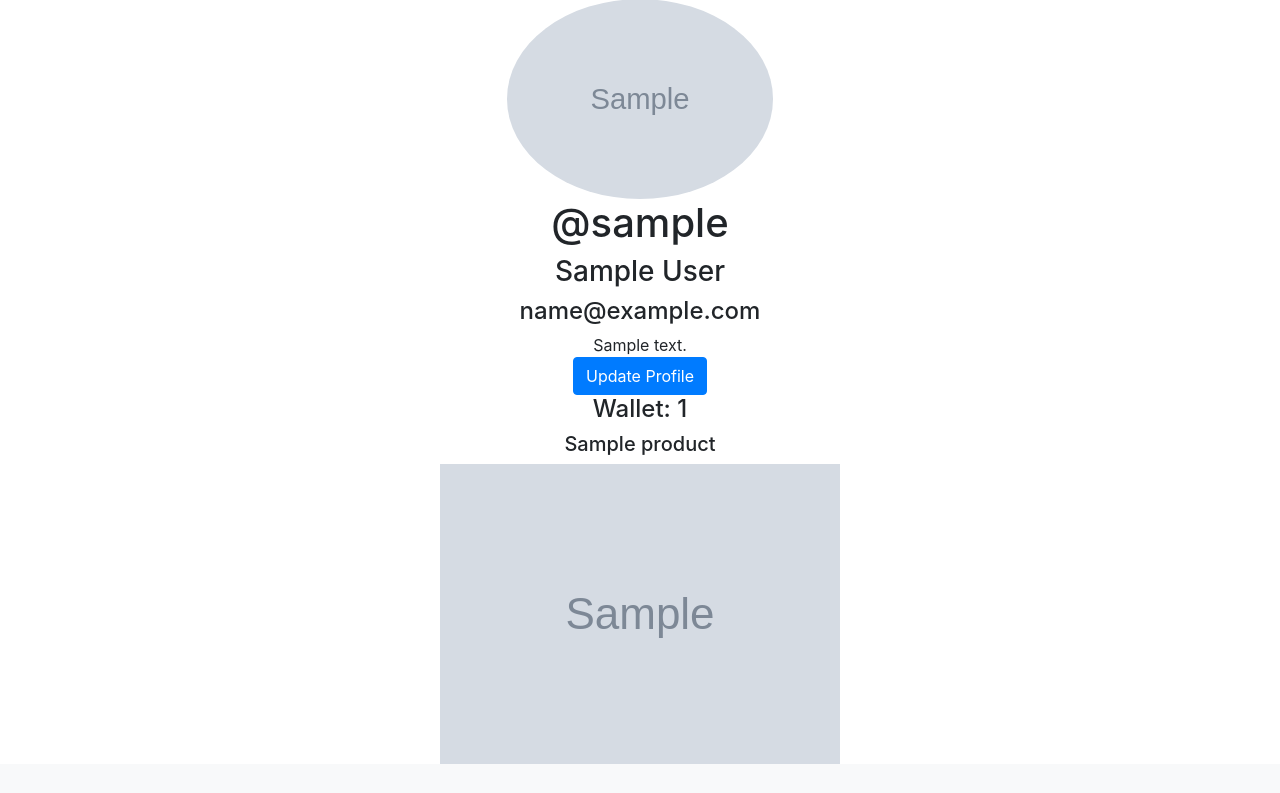
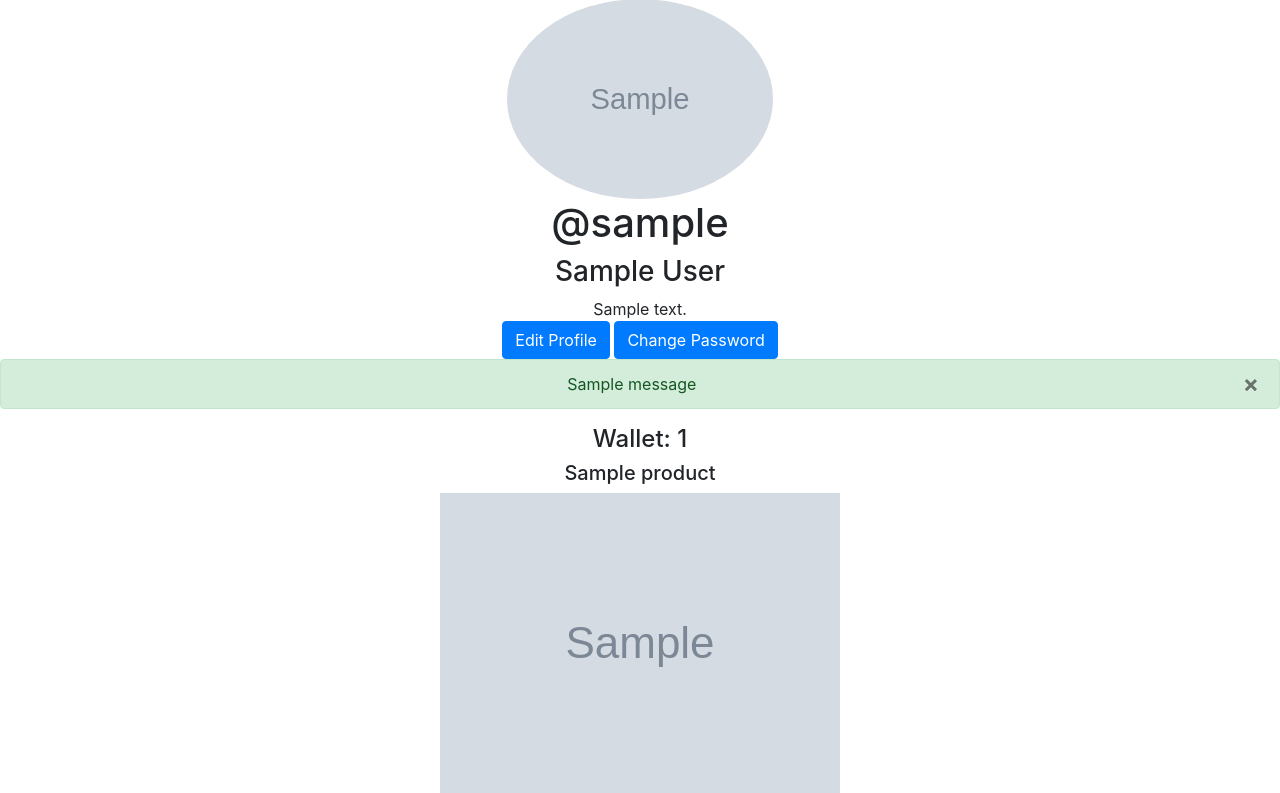
Before and after one commit to RAIK284/project-code-hackoverflow, a Django app: page /profile/1 in a window 1280 px wide. Shown: the part 57-850 px from the top of the page. Before the commit the page ends 821 px from the top, so only its background shows below. Run offline with Django 4.2, Linux system fonts and the light colour scheme; a user stored in the database is signed in; tables that the repository leaves empty hold one stand-in row (values such as "Sample post"); grey boxes marked "Sample" are stand-in pictures; one stand-in notice (Sample message) is shown; some libraries are stand-ins or nearby versions.

Commit message:
Fixed some bugs with profiles!

```diff
--- a/messaging/templates/messaging/leaderboard.html
+++ b/messaging/templates/messaging/leaderboard.html
@@ -3,11 +3,9 @@
 <h1>Leaderboard</h1>
 <hr />
 
-{% for user, points, username, id in users %}
+{% for username, points in user_data %}
 <div>
-	<a>{{ user }}</a>
-	:
-	<a href="{% url 'profile' id%}">@{{username}}</a>
+	<a href="{% url 'profile' id%}">@{{username}}</a>:
 	<a>{{ points }}</a>
 	<hr />
 </div>
--- a/messaging/templates/messaging/login_register.html
+++ b/messaging/templates/messaging/login_register.html
@@ -14,7 +14,8 @@
       <input type="submit" value="Login" />
     </form>
 
-    <a href="{% url 'changePassword' %}">Forgot Password?</a>
+    <!-- TODO: need different page/view for forgotten password -->
+    <a href="#">Forgot Password?</a>
 
     <p>Haven't signed up yet?</p>
     <a href="{% url 'register' %}">Sign Up</a>
--- a/messaging/templates/messaging/profile.html
+++ b/messaging/templates/messaging/profile.html
@@ -22,7 +22,6 @@
 
 				<h1>@{{ user.username }}</h1>
 				<h3>{{ user.get_full_name }}</h3>
-				<h4>{{ user.email }}</h4>
 
 				<div class="bio">{{ profile.bio }}</div>
 
@@ -33,9 +32,24 @@
 					href="{% url 'updateProfile' user.id %}"
 					role="button"
 				>
-					Update Profile
+					Edit Profile
+				</a>
+				<a
+					class="btn btn-primary"
+					href="{% url 'changePassword' user.id %}"
+					role="button"
+				>
+					Change Password
 				</a>
 				{% endif %}
+
+				<!-- Show an error if needed for updating profile -->
+				{% for message in messages %}
+				<div class="alert alert-success">
+					<a class="close" href="#" data-dismiss="alert">×</a>
+					{{ message }}
+				</div>
+				{% endfor %}
 			</div>
 
 			<div class="points-info">
--- a/messaging/urls.py
+++ b/messaging/urls.py
@@ -8,7 +8,7 @@ urlpatterns = [
     path('login/', views.login_page, name='login'),
     path('registerUser/', views.register_user_page, name='register'),
     path('logout/', views.logout_user, name='logout'),
-    path('changePassword/', views.change_password, name='changePassword'),
+    path('changePassword/<str:pk>', views.change_password, name='changePassword'),
 
     path('leaderboard/', views.leaderboard, name='leaderboard'),
 
--- a/messaging/views.py
+++ b/messaging/views.py
@@ -170,7 +170,6 @@ def profile(request, pk):
     """View for a user's own profile."""
     current_user = request.user
     user = User.objects.get(id=pk)
-    loggedIn = request.user.id
     profile = user.profile
     purchases = Purchase.objects.filter(buyer=profile)
 
@@ -180,7 +179,7 @@ def profile(request, pk):
 @login_required(login_url='login')
 def change_password(request, pk):
     """View to let users change their password."""
-    if request.user.id != pk:
+    if request.user.id != int(pk):
         messages.error(request, "You can't edit another user's password!")
         return redirect('profile', request.user.id)
 
@@ -206,7 +205,7 @@ def change_password(request, pk):
 @login_required(login_url='login')
 def update_profile(request, pk):
     """View to let users update their login information and profiles."""
-    if request.user.id != pk:
+    if request.user.id != int(pk):
         messages.error(request, "You can't edit another user's profile!")
         return redirect('profile', request.user.id)
 
@@ -244,19 +243,15 @@ def leaderboard(request):
     user_points = Profile.objects.filter(displayPoints=True).values('points', 'user').order_by('-points')[:NUM_USERS_TO_SHOW]
 
     # Prepare data for each user on the leaderboard
-    userFullNames = []
-    usernames = []
-    ids = []
+    user_names = []
     points = []
     for obj in user_points:
         user = obj['user']
         point = obj['points']
         points.append(point)
-        userFullNames.append(User.objects.get(id=user).get_full_name())
-        usernames.append(User.objects.get(id=user).username)
-        ids.append(user)
+        user_names.append(User.objects.get(id=user).get_full_name())
 
-    user_data = list(zip(userFullNames, points, usernames, ids))
+    user_data = list(zip(user_names, points))
     context = {'users': user_data}
     return render(request, 'messaging/leaderboard.html', context)
 
```
Also changed, not shown: store/templates/store/buy.html (+6 -3 lines).
